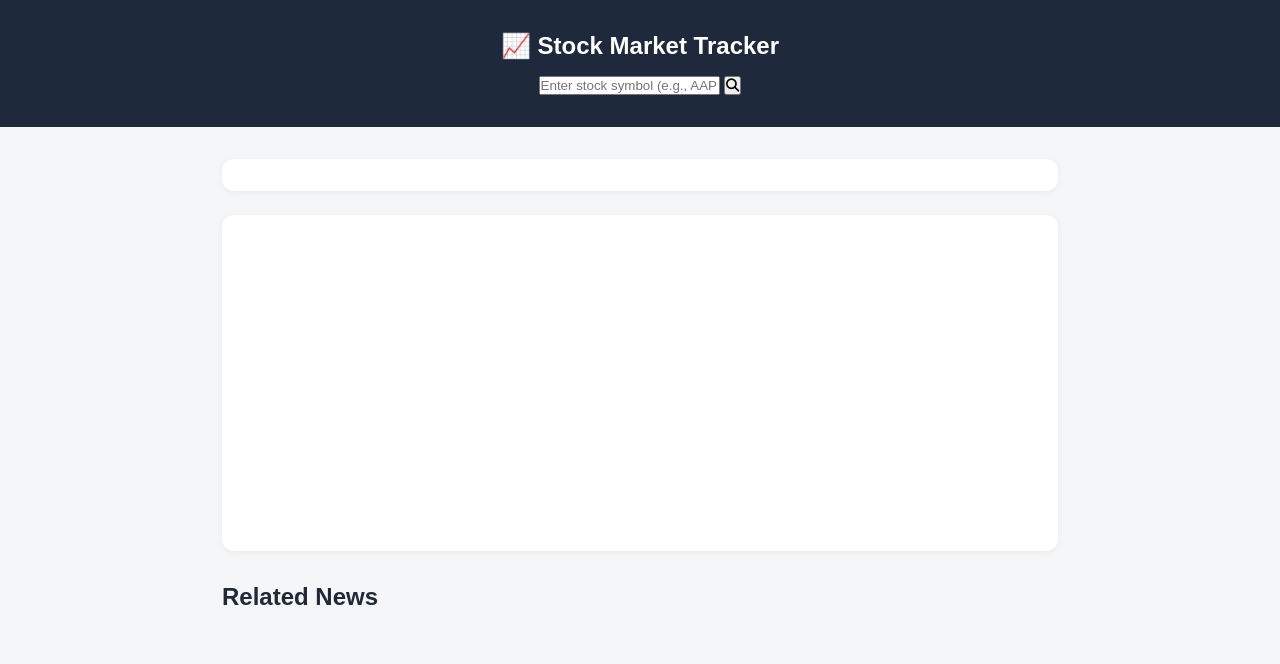
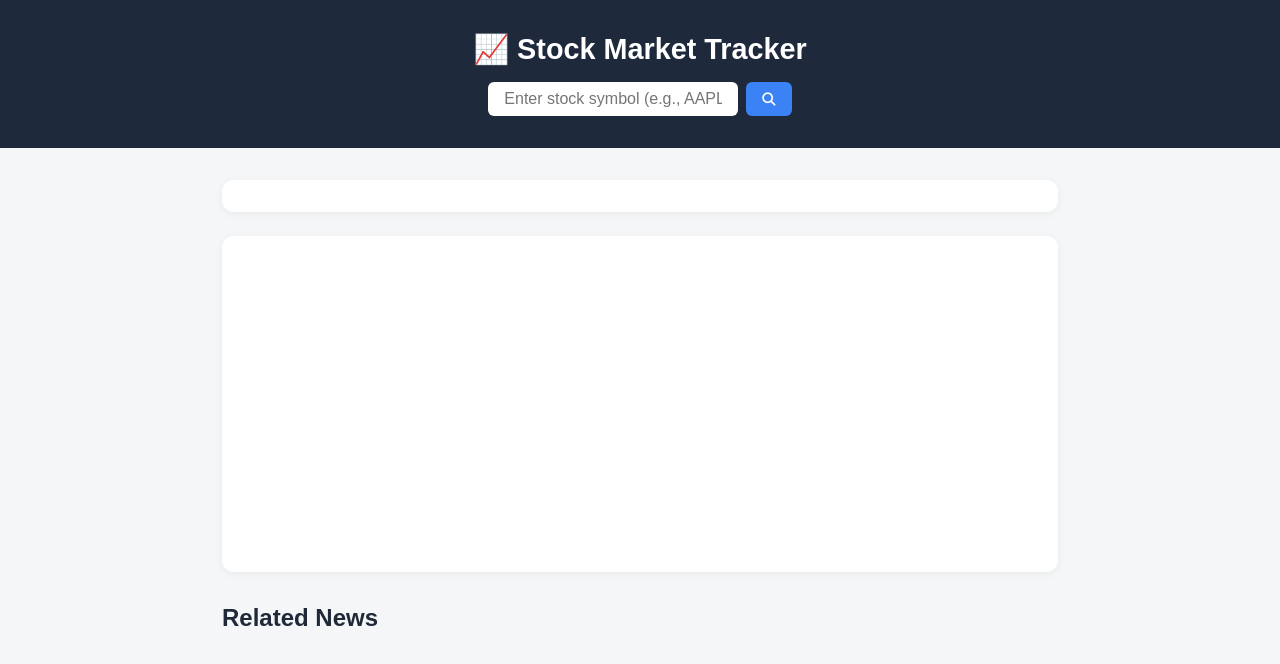
Before and after one commit to diyap412/StockMarketTracker, a plain HTML site: page index.html in a window 1280 px wide. Drawn offline with nearby package versions, Linux system fonts and the light colour scheme.

Commit message:
Update style.css

```diff
--- a/style.css
+++ b/style.css
@@ -23,25 +23,22 @@ header h1 {
   margin-bottom: 1rem;
 }
 
-header h1 {
-  font-size: 1.5rem;
+.centered-search {
+  display: flex;
+  justify-content: center;
+  gap: 0.5rem;
+  flex-wrap: wrap;
 }
 
-.search-bar {
-  display: flex;
-  gap: 0.5rem;
-  margin-top: 0.5rem;
-}
-
-.search-bar input {
+.centered-search input {
   padding: 0.5rem 1rem;
   border-radius: 6px;
   border: none;
   font-size: 1rem;
-  width: 200px;
+  width: 250px;
 }
 
-.search-bar button {
+.centered-search button {
   background-color: #3b82f6;
   color: white;
   border: none;
@@ -50,7 +47,7 @@ header h1 {
   cursor: pointer;
 }
 
-.search-bar button:hover {
+.centered-search button:hover {
   background-color: #2563eb;
 }
 
```
